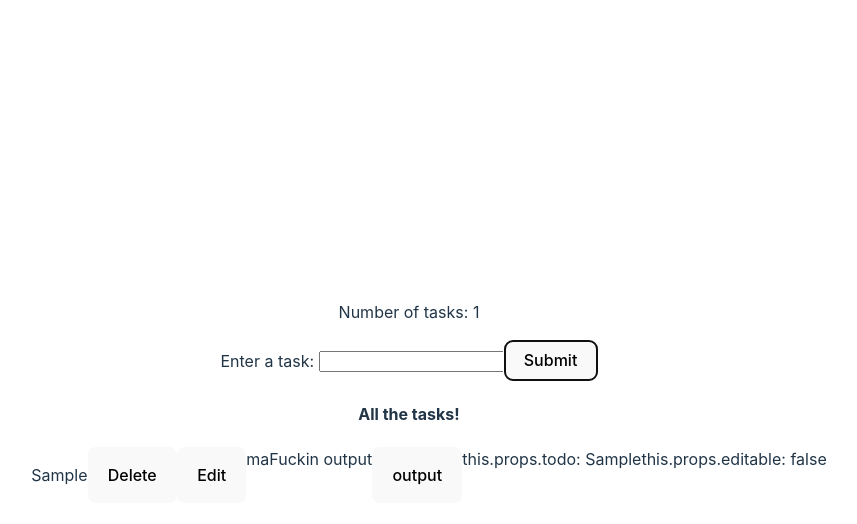
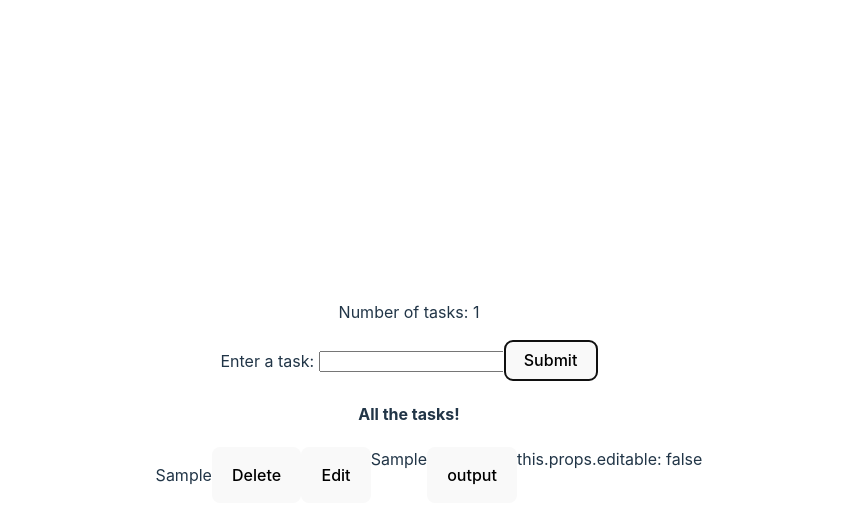
Before and after one commit to Kbouti/reactSandbox, a React (Vite) app: page / in a window 1280 px wide. Both pictures are taken after typing "Sample" into the empty fields and a click on the button "Submit". Shown: the top 524 px of the page, without its empty margins (231-1088 px from the left). Built offline with nearby package versions, Linux system fonts and the light colour scheme.

Commit message:
Make ternary declaration and comment next issue

```diff
--- a/src/output.jsx
+++ b/src/output.jsx
@@ -4,14 +4,14 @@ class Output extends Component {
   constructor(props) {
     super(props);
 
-    // this.state = {
-    //   todo: props.todo,
-    //   editable: props.editable,
-    // };
+    this.state = {
+      todo: props.todo,
+      editable: props.editable,
+    };
 
 
-    this.todo = props.todo;
-    this.editable = props.editable;
+    // this.todo = props.todo;
+    // this.editable = props.editable;
 
     this.logTodo = this.logTodo.bind(this);
   }
@@ -26,16 +26,25 @@ class Output extends Component {
   // How do we pass those properties to it??  With PROPS. But how do we handle props in a class component
 
 //  ****************************************************************************************************
-// OK I think we're getting props now, but the issue may be that we forgot to set the editable property to the original todo when we made it?
+// Ok I think there's a problem with state
+
+// We establish the component and then click edit, but nothing changes in the output component
 //  ****************************************************************************************************
 
 
   render() {
     return (
       <>
-        <div>maFuckin output</div>
+
+
+
+{this.props.editable == true ? <input>input!</input> : <div>{this.props.todo}</div>}
+{/* I think this ternary statement is working, we're just not altering state like we want to */}
+
+
+
         <button onClick={this.logTodo}>output</button>
-        <div>this.props.todo: {this.props.todo}</div>
+        {/* <div>this.props.todo: {this.props.todo}</div> */}
         <div>this.props.editable: {this.props.editable}</div>
 
       </>
```
